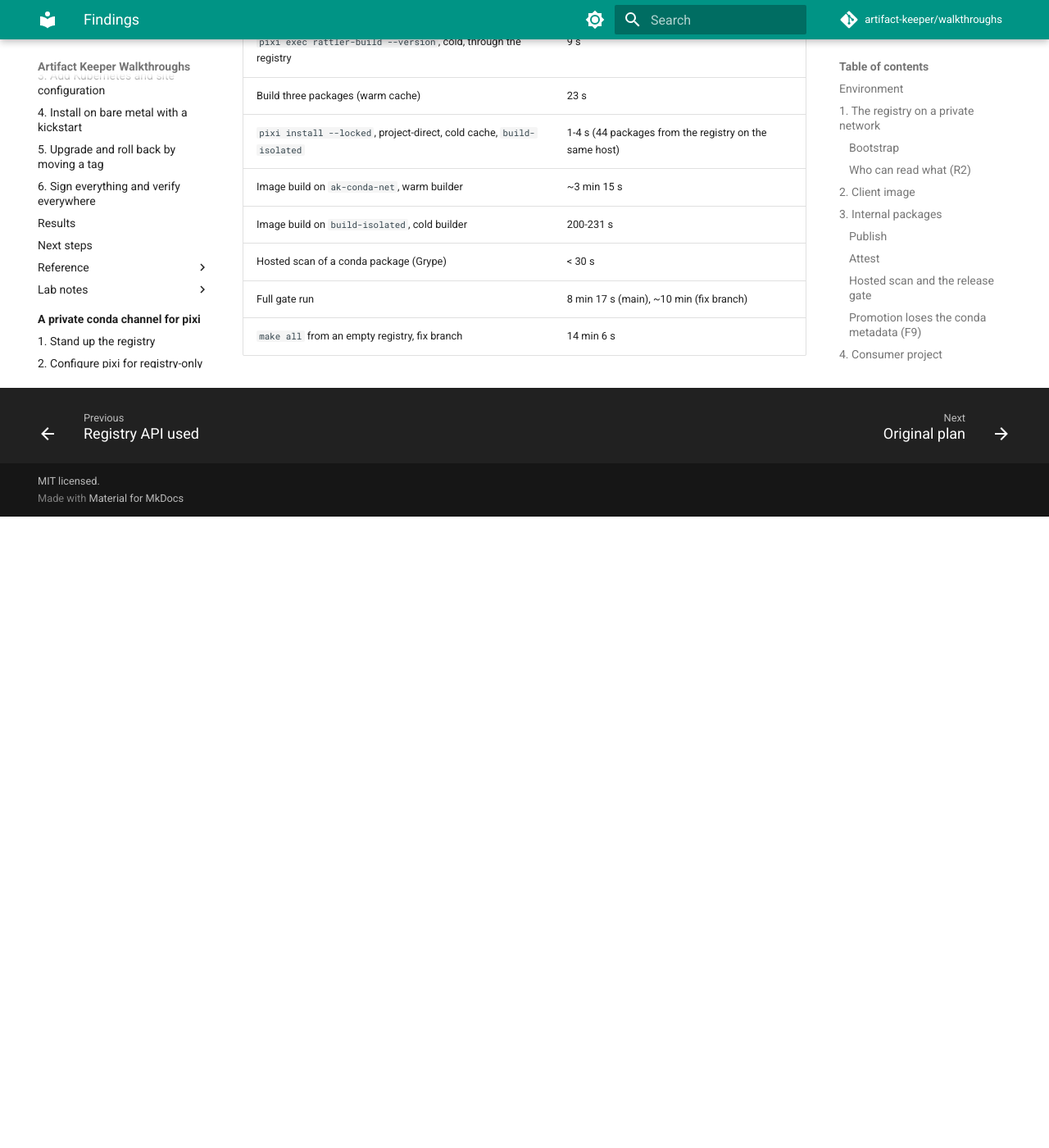
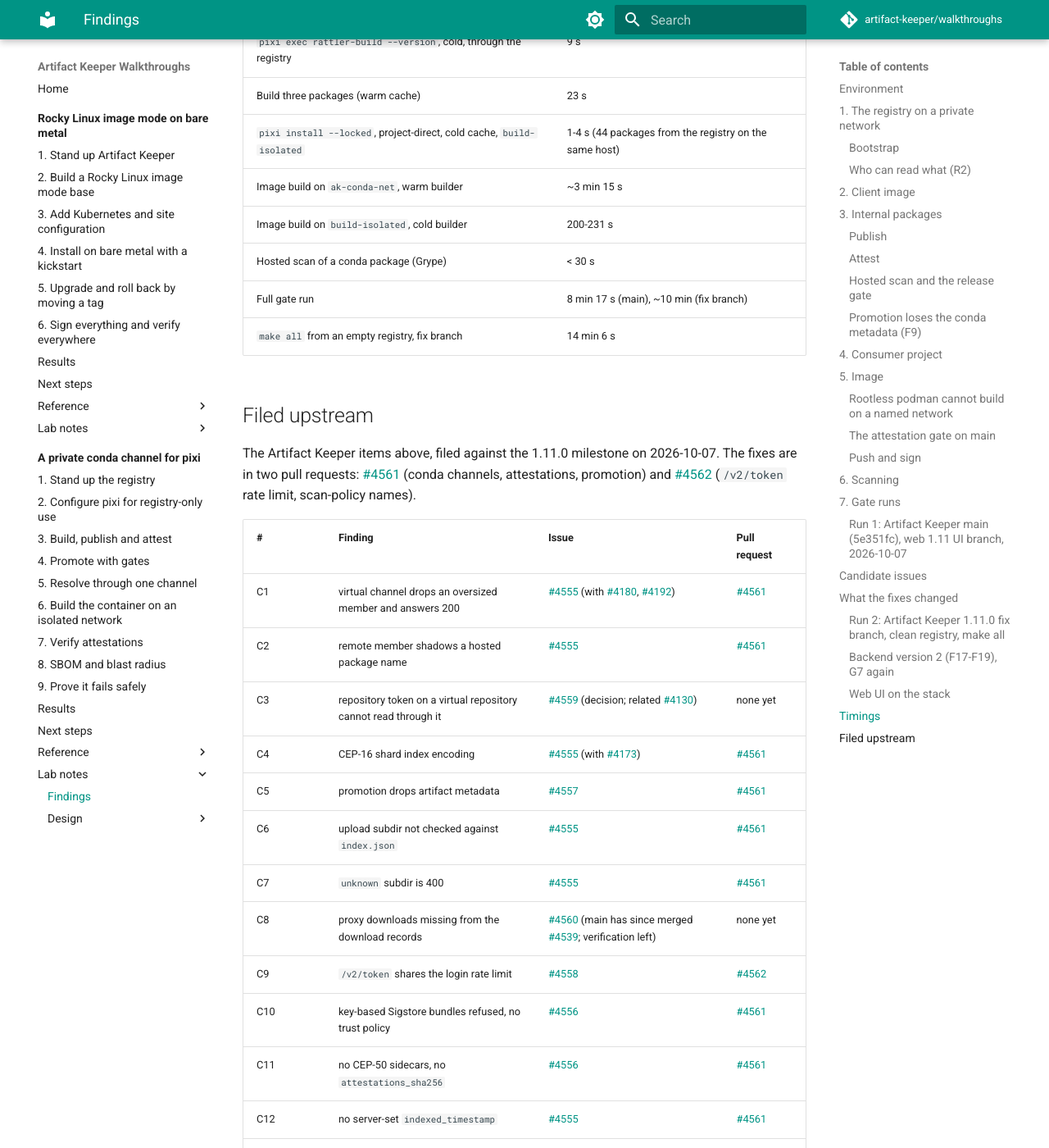
Before and after one commit to artifact-keeper/walkthroughs, an MkDocs documentation site: the page built from docs/private-conda-channel-pixi/findings.md, in a window 1280 px wide and 1400 px high, scrolled down 22478 px. Shown: the whole window at 82% size. Built offline with MkDocs 1.6.1 and Material for MkDocs 9.7.7, drawn with Linux system fonts in a browser that asks for light colours; comment, search, counter and statistics services are not loaded; before the commit the page ends 23108 px from its top, so only the background shows below that; some of the changed text lies outside the part shown.

Commit message:
Conda walkthrough: issues and PRs filed upstream

```diff
--- a/docs/private-conda-channel-pixi/findings.md
+++ b/docs/private-conda-channel-pixi/findings.md
@@ -575,7 +575,7 @@
 
 ## Candidate issues
 
-Not filed. Each has the exact symptom above.
+Each has the exact symptom above. Where each one was filed: [Filed upstream](#filed-upstream).
 
 | # | Component | Issue | Plan item |
 |---|---|---|---|
@@ -727,3 +727,35 @@
 | Hosted scan of a conda package (Grype) | < 30 s |
 | Full gate run | 8 min 17 s (main), ~10 min (fix branch) |
 | `make all` from an empty registry, fix branch | 14 min 6 s |
+
+## Filed upstream
+
+The Artifact Keeper items above, filed against the 1.11.0 milestone on 2026-10-07. The fixes are in two pull requests: [#4561](https://github.com/artifact-keeper/artifact-keeper/pull/4561) (conda channels, attestations, promotion) and [#4562](https://github.com/artifact-keeper/artifact-keeper/pull/4562) (`/v2/token` rate limit, scan-policy names).
+
+| # | Finding | Issue | Pull request |
+|---|---|---|---|
+| C1 | virtual channel drops an oversized member and answers 200 | [#4555](https://github.com/artifact-keeper/artifact-keeper/issues/4555) (with [#4180](https://github.com/artifact-keeper/artifact-keeper/issues/4180), [#4192](https://github.com/artifact-keeper/artifact-keeper/issues/4192)) | [#4561](https://github.com/artifact-keeper/artifact-keeper/pull/4561) |
+| C2 | remote member shadows a hosted package name | [#4555](https://github.com/artifact-keeper/artifact-keeper/issues/4555) | [#4561](https://github.com/artifact-keeper/artifact-keeper/pull/4561) |
+| C3 | repository token on a virtual repository cannot read through it | [#4559](https://github.com/artifact-keeper/artifact-keeper/issues/4559) (decision; related [#4130](https://github.com/artifact-keeper/artifact-keeper/issues/4130)) | none yet |
+| C4 | CEP-16 shard index encoding | [#4555](https://github.com/artifact-keeper/artifact-keeper/issues/4555) (with [#4173](https://github.com/artifact-keeper/artifact-keeper/issues/4173)) | [#4561](https://github.com/artifact-keeper/artifact-keeper/pull/4561) |
+| C5 | promotion drops artifact metadata | [#4557](https://github.com/artifact-keeper/artifact-keeper/issues/4557) | [#4561](https://github.com/artifact-keeper/artifact-keeper/pull/4561) |
+| C6 | upload subdir not checked against `index.json` | [#4555](https://github.com/artifact-keeper/artifact-keeper/issues/4555) | [#4561](https://github.com/artifact-keeper/artifact-keeper/pull/4561) |
+| C7 | `unknown` subdir is 400 | [#4555](https://github.com/artifact-keeper/artifact-keeper/issues/4555) | [#4561](https://github.com/artifact-keeper/artifact-keeper/pull/4561) |
+| C8 | proxy downloads missing from the download records | [#4560](https://github.com/artifact-keeper/artifact-keeper/issues/4560) (main has since merged [#4539](https://github.com/artifact-keeper/artifact-keeper/issues/4539); verification left) | none yet |
+| C9 | `/v2/token` shares the login rate limit | [#4558](https://github.com/artifact-keeper/artifact-keeper/issues/4558) | [#4562](https://github.com/artifact-keeper/artifact-keeper/pull/4562) |
+| C10 | key-based Sigstore bundles refused, no trust policy | [#4556](https://github.com/artifact-keeper/artifact-keeper/issues/4556) | [#4561](https://github.com/artifact-keeper/artifact-keeper/pull/4561) |
+| C11 | no CEP-50 sidecars, no `attestations_sha256` | [#4556](https://github.com/artifact-keeper/artifact-keeper/issues/4556) | [#4561](https://github.com/artifact-keeper/artifact-keeper/pull/4561) |
+| C12 | no server-set `indexed_timestamp` | [#4555](https://github.com/artifact-keeper/artifact-keeper/issues/4555) | [#4561](https://github.com/artifact-keeper/artifact-keeper/pull/4561) |
+| C13 | rattler's `/t/<token>/conda/<repo>/` layout is 401 | [#4555](https://github.com/artifact-keeper/artifact-keeper/issues/4555) | [#4561](https://github.com/artifact-keeper/artifact-keeper/pull/4561) |
+| C14 | `POST /api/v1/users/{id}/tokens` rejects `repo_selector` | not filed yet |  |
+| C15 | authenticated repodata sent `cache-control: public` | [#4555](https://github.com/artifact-keeper/artifact-keeper/issues/4555) | [#4561](https://github.com/artifact-keeper/artifact-keeper/pull/4561) |
+| C16 | duplicate scan policy names accepted | [#4558](https://github.com/artifact-keeper/artifact-keeper/issues/4558) | [#4562](https://github.com/artifact-keeper/artifact-keeper/pull/4562) |
+| C17 | promotion route and conda upload docs | not filed yet (site docs) |  |
+| C18 | stock compose hardcodes `container_name`, publishes service ports | not filed yet |  |
+| C19 | pixi `exclude-newer` filters on the publisher `timestamp` | upstream: [conda/ceps#154](https://github.com/conda/ceps/issues/154) |  |
+| C20 | cosign `attest-blob --predicate` emits Statement v0.1 | doc note in this walkthrough |  |
+| C21 | Syft emits no purl for conda packages | not filed yet (upstream) |  |
+| C22 | rootless `podman build --network <name>` refused | doc note in this walkthrough |  |
+| C23 | promotion `gate_results` omit passed predicates | [#4556](https://github.com/artifact-keeper/artifact-keeper/issues/4556) | [#4561](https://github.com/artifact-keeper/artifact-keeper/pull/4561) |
+| F18 | bulk promotion returns empty `gate_results` | [#4557](https://github.com/artifact-keeper/artifact-keeper/issues/4557) | [#4561](https://github.com/artifact-keeper/artifact-keeper/pull/4561) |
+| F19 | staging uploads recorded with a `virtual` origin | [#4557](https://github.com/artifact-keeper/artifact-keeper/issues/4557) (related [#4152](https://github.com/artifact-keeper/artifact-keeper/issues/4152)) | [#4561](https://github.com/artifact-keeper/artifact-keeper/pull/4561) |
```
